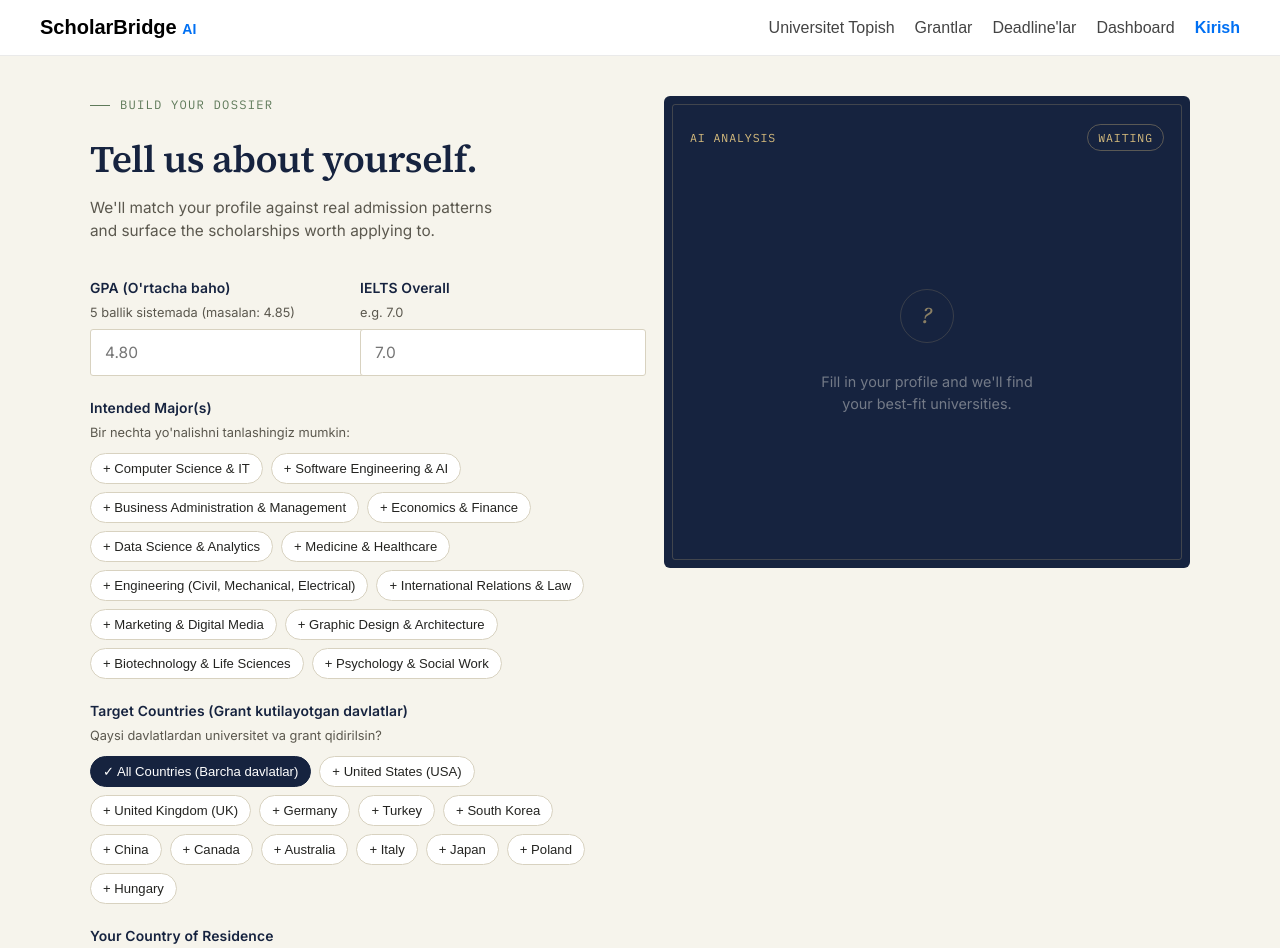
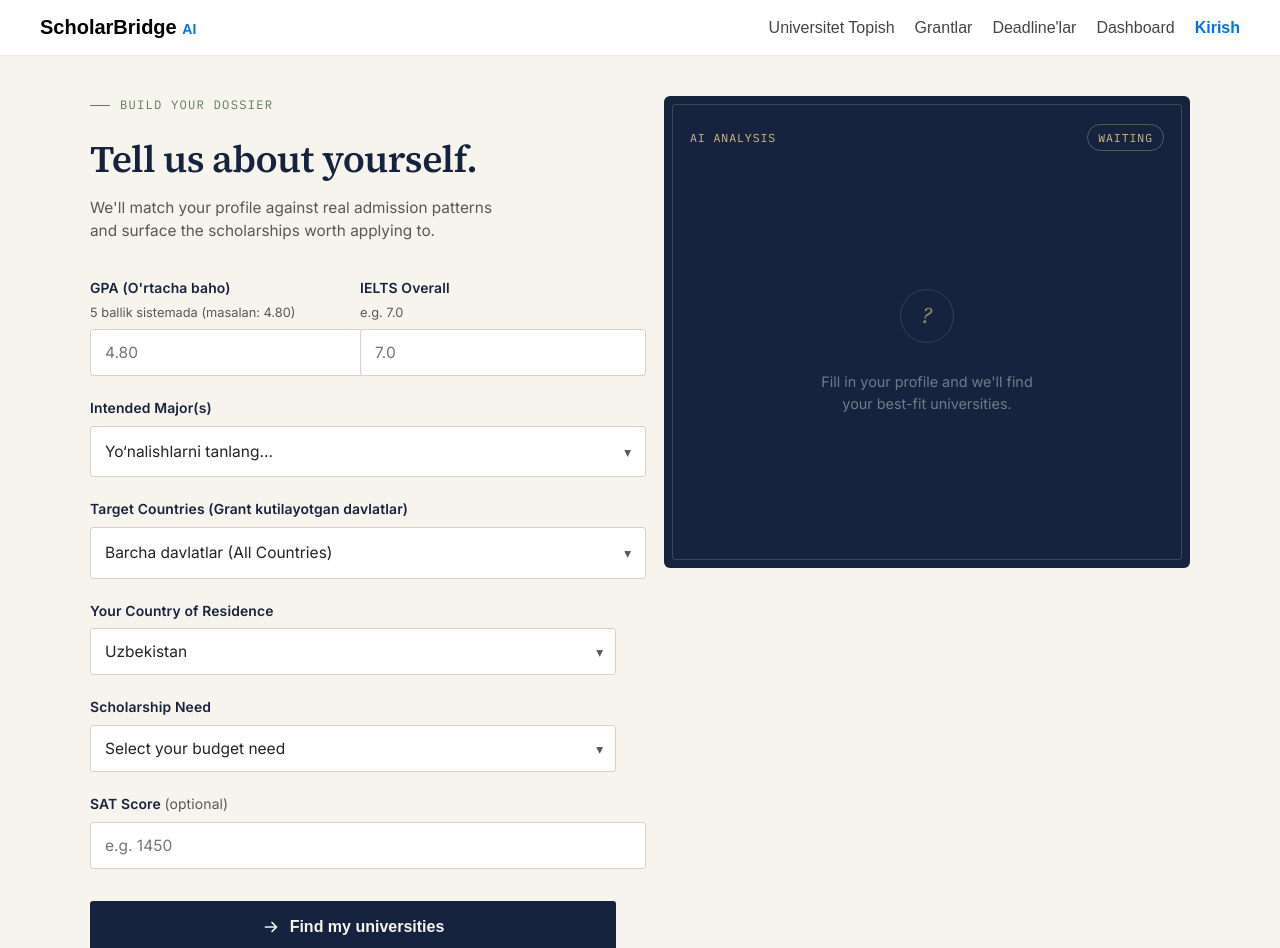
Before and after one commit to jamijomi344as-jpg/ScholarBridge, a Next.js app: page /find in a window 1280 px wide. Shown: the top 948 px of the page. Built offline with nearby package versions, Linux system fonts and the light colour scheme.

Commit message:
Update page.tsx

```diff
--- a/app/find/page.tsx
+++ b/app/find/page.tsx
@@ -1,8 +1,8 @@
 'use client';
 
-import { useState } from 'react';
+import { useState, useRef, useEffect } from 'react';
 
-// Jahon bo'yicha eng mashhur asosiy yo'nalishlar
+// Jahon bo'yicha asosiy va ommabop yo'nalishlar
 const MAJOR_OPTIONS = [
   'Computer Science & IT',
   'Software Engineering & AI',
@@ -18,21 +18,46 @@ const MAJOR_OPTIONS = [
   'Psychology & Social Work'
 ];
 
-// Target davlatlar ro'yxati
+// Rasmingizdagi to'liq alifbo tartibidagi davlatlar ro'yxati
 const COUNTRY_OPTIONS = [
-  'All Countries (Barcha davlatlar)',
-  'United States (USA)',
-  'United Kingdom (UK)',
-  'Germany',
-  'Turkey',
-  'South Korea',
-  'China',
-  'Canada',
-  'Australia',
-  'Italy',
-  'Japan',
-  'Poland',
-  'Hungary'
+  'Barcha davlatlar (All Countries)',
+  'Argentina',
+  'Eron',
+  'Avstriya',
+  'Ozarbayjon',
+  'Bahrayn',
+  'Bangladesh',
+  'Belgiya',
+  'Bruney',
+  'Chexiya',
+  'Daniya',
+  'Estoniya',
+  'Finlandiya',
+  'Gruziya',
+  'Vengriya',
+  'Irlandiya',
+  'Qirg‘iziston',
+  'Latviya',
+  'Marokash',
+  'Niderlandiya',
+  'Yangi Zelandiya',
+  'Norvegiya',
+  'Filippin',
+  'Polsha',
+  'Portugaliya',
+  'Qatar',
+  'Ruminiya',
+  'Ruanda',
+  'Singapur',
+  'Slovakiya',
+  'Ispaniya',
+  'Shvetsiya',
+  'Shveytsariya',
+  'Tailand',
+  'Ukraina',
+  'BAA',
+  'Tayvan',
+  'Yevropa'
 ];
 
 export default function FindPage() {
@@ -41,18 +66,39 @@ export default function FindPage() {
   const [errorMsg, setErrorMsg] = useState('');
   const [searched, setSearched] = useState(false);
 
-  // Dinamik forma holati
+  // Form inputlar
   const [gpa, setGpa] = useState('');
   const [ielts, setIelts] = useState('');
   const [sat, setSat] = useState('');
   const [userCountry, setUserCountry] = useState('Uzbekistan');
   const [budget, setBudget] = useState('');
 
-  // Bir nechta tanlash uchun masivlar
+  // Dropdown ochiq/yopiq holatlari
+  const [isMajorOpen, setIsMajorOpen] = useState(false);
+  const [isTargetOpen, setIsTargetOpen] = useState(false);
+
+  // Tanlangan qiymatlar
   const [selectedMajors, setSelectedMajors] = useState<string[]>([]);
-  const [selectedTargetCountries, setSelectedTargetCountries] = useState<string[]>(['All Countries (Barcha davlatlar)']);
+  const [selectedTargetCountries, setSelectedTargetCountries] = useState<string[]>(['Barcha davlatlar (All Countries)']);
 
-  // Yo'nalishlarni tanlash/o'chirish
+  const majorRef = useRef<HTMLDivElement>(null);
+  const targetRef = useRef<HTMLDivElement>(null);
+
+  // Tashqariga bosganda dropdownlarni yopish
+  useEffect(() => {
+    function handleClickOutside(event: MouseEvent) {
+      if (majorRef.current && !majorRef.current.contains(event.target as Node)) {
+        setIsMajorOpen(false);
+      }
+      if (targetRef.current && !targetRef.current.contains(event.target as Node)) {
+        setIsTargetOpen(false);
+      }
+    }
+    document.addEventListener('mousedown', handleClickOutside);
+    return () => document.removeEventListener('mousedown', handleClickOutside);
+  }, []);
+
+  // Yo'nalishlarni tanlash
   const toggleMajor = (major: string) => {
     if (selectedMajors.includes(major)) {
       setSelectedMajors(selectedMajors.filter((m) => m !== major));
@@ -61,22 +107,22 @@ export default function FindPage() {
     }
   };
 
-  // Target davlatlarni tanlash/o'chirish
+  // Target davlatlarni tanlash
   const toggleTargetCountry = (country: string) => {
-    if (country === 'All Countries (Barcha davlatlar)') {
-      setSelectedTargetCountries(['All Countries (Barcha davlatlar)']);
+    if (country === 'Barcha davlatlar (All Countries)') {
+      setSelectedTargetCountries(['Barcha davlatlar (All Countries)']);
       return;
     }
 
-    let updated = selectedTargetCountries.filter(c => c !== 'All Countries (Barcha davlatlar)');
+    let updated = selectedTargetCountries.filter((c) => c !== 'Barcha davlatlar (All Countries)');
     if (updated.includes(country)) {
-      updated = updated.filter(c => c !== country);
+      updated = updated.filter((c) => c !== country);
     } else {
       updated.push(country);
     }
 
     if (updated.length === 0) {
-      updated = ['All Countries (Barcha davlatlar)'];
+      updated = ['Barcha davlatlar (All Countries)'];
     }
     setSelectedTargetCountries(updated);
   };
@@ -85,7 +131,7 @@ export default function FindPage() {
     e.preventDefault();
 
     if (!gpa || !ielts || selectedMajors.length === 0 || !userCountry || !budget) {
-      alert("Iltimos, barcha majburiy maydonlarni to'ldiring hamda kamida bitta yo'nalishni tanlang.");
+      alert("Iltimos, barcha majburiy maydonlarni to'ldiring va kamida bitta yo'nalishni tanlang.");
       return;
     }
 
@@ -99,7 +145,7 @@ export default function FindPage() {
         method: 'POST',
         headers: { 'Content-Type': 'application/json' },
         body: JSON.stringify({
-          schoolGrade: gpa, // 5 ballik baho
+          schoolGrade: gpa,
           ielts: ielts,
           sat: sat,
           majors: selectedMajors,
@@ -150,7 +196,7 @@ export default function FindPage() {
               <div className="two-col">
                 <div className="field">
                   <label htmlFor="gpa">GPA (O'rtacha baho)</label>
-                  <span className="hint">5 ballik sistemada (masalan: 4.85)</span>
+                  <span className="hint">5 ballik sistemada (masalan: 4.80)</span>
                   <input
                     type="number"
                     id="gpa"
@@ -180,51 +226,79 @@ export default function FindPage() {
                 </div>
               </div>
 
-              {/* YO'NALISH TANLASH (MULTI-SELECT PILLS) */}
-              <div className="field">
+              {/* YO'NALISH TANLASH (CUSTOM DROPDOWN) */}
+              <div className="field" ref={majorRef}>
                 <label>Intended Major(s)</label>
-                <span className="hint">Bir nechta yo'nalishni tanlashingiz mumkin:</span>
-                <div className="pills-container">
+                <div className="custom-dropdown-wrap">
+                  <div
+                    className={`dropdown-trigger ${isMajorOpen ? 'active' : ''}`}
+                    onClick={() => setIsMajorOpen(!isMajorOpen)}
+                  >
+                    <span>
+                      {selectedMajors.length === 0
+                        ? 'Yo‘nalishlarni tanlang...'
+                        : `${selectedMajors.length} ta yo‘nalish tanlandi`}
+                    </span>
+                    <span className="arrow">▾</span>
+                  </div>
+
+                  {isMajorOpen && (
+                    <div className="dropdown-menu">
                       {MAJOR_OPTIONS.map((major) => {
-                    const isSelected = selectedMajors.includes(major);
+                        const checked = selectedMajors.includes(major);
                         return (
-                      <button
-                        type="button"
-                        key={major}
-                        className={`pill-btn ${isSelected ? 'active' : ''}`}
-                        onClick={() => toggleMajor(major)}
-                      >
-                        {isSelected ? '✓ ' : '+ '}
-                        {major}
-                      </button>
+                          <label key={major} className="dropdown-item">
+                            <input
+                              type="checkbox"
+                              checked={checked}
+                              onChange={() => toggleMajor(major)}
+                            />
+                            <span>{major}</span>
+                          </label>
                         );
                       })}
                     </div>
+                  )}
+                </div>
               </div>
 
-              {/* TARGET DAVLATLARNI TANLASH (MULTI-SELECT PILLS) */}
-              <div className="field">
+              {/* TARGET DAVLATLARNI TANLASH (RASMINGIZDAGI BARCHA DAVLATLAR) */}
+              <div className="field" ref={targetRef}>
                 <label>Target Countries (Grant kutilayotgan davlatlar)</label>
-                <span className="hint">Qaysi davlatlardan universitet va grant qidirilsin?</span>
-                <div className="pills-container">
+                <div className="custom-dropdown-wrap">
+                  <div
+                    className={`dropdown-trigger ${isTargetOpen ? 'active' : ''}`}
+                    onClick={() => setIsTargetOpen(!isTargetOpen)}
+                  >
+                    <span>
+                      {selectedTargetCountries.length === 0
+                        ? 'Davlatlarni tanlang...'
+                        : selectedTargetCountries.join(', ')}
+                    </span>
+                    <span className="arrow">▾</span>
+                  </div>
+
+                  {isTargetOpen && (
+                    <div className="dropdown-menu scrollable">
                       {COUNTRY_OPTIONS.map((country) => {
-                    const isSelected = selectedTargetCountries.includes(country);
+                        const checked = selectedTargetCountries.includes(country);
                         return (
-                      <button
-                        type="button"
-                        key={country}
-                        className={`pill-btn ${isSelected ? 'active' : ''}`}
-                        onClick={() => toggleTargetCountry(country)}
-                      >
-                        {isSelected ? '✓ ' : '+ '}
-                        {country}
-                      </button>
+                          <label key={country} className="dropdown-item">
+                            <input
+                              type="checkbox"
+                              checked={checked}
+                              onChange={() => toggleTargetCountry(country)}
+                            />
+                            <span>{country}</span>
+                          </label>
                         );
                       })}
                     </div>
+                  )}
+                </div>
               </div>
 
-              {/* USER NATIVE COUNTRY */}
+              {/* USER RESIDENCE COUNTRY */}
               <div className="field">
                 <label htmlFor="userCountry">Your Country of Residence</label>
                 <div className="select-wrap">
@@ -528,33 +602,81 @@ export default function FindPage() {
           box-shadow: 0 0 0 3px rgba(22, 35, 63, 0.1);
         }
 
-        .pills-container {
-          display: flex;
-          flex-wrap: wrap;
-          gap: 8px;
-          margin-top: 4px;
+        /* CUSTOM DROPDOWN STYLES */
+        .custom-dropdown-wrap {
+          position: relative;
+          width: 100%;
         }
 
-        .pill-btn {
+        .dropdown-trigger {
+          width: 100%;
+          padding: 13px 14px;
+          border: 1.5px solid var(--rule);
+          border-radius: 3px;
+          background: white;
+          color: var(--ink);
+          font-size: 0.97rem;
+          display: flex;
+          justify-content: space-between;
+          align-items: center;
+          cursor: pointer;
+          user-select: none;
+          white-space: nowrap;
+          overflow: hidden;
+          text-overflow: ellipsis;
+        }
+
+        .dropdown-trigger.active {
+          border-color: var(--navy);
+          box-shadow: 0 0 0 3px rgba(22, 35, 63, 0.1);
+        }
+
+        .dropdown-trigger .arrow {
+          color: var(--ink-soft);
+          font-size: 0.85rem;
+          margin-left: 10px;
+        }
+
+        .dropdown-menu {
+          position: absolute;
+          top: calc(100% + 4px);
+          left: 0;
+          right: 0;
           background: white;
           border: 1.5px solid var(--rule);
-          color: var(--ink);
-          padding: 7px 12px;
-          border-radius: 20px;
-          font-size: 0.82rem;
-          font-weight: 500;
-          cursor: pointer;
-          transition: all 0.15s ease;
+          border-radius: 3px;
+          box-shadow: 0 10px 25px rgba(0, 0, 0, 0.1);
+          z-index: 100;
+          display: flex;
+          flex-direction: column;
+          padding: 6px 0;
         }
 
-        .pill-btn:hover {
-          border-color: var(--navy);
+        .dropdown-menu.scrollable {
+          max-height: 220px;
+          overflow-y: auto;
         }
 
-        .pill-btn.active {
-          background: var(--navy);
-          color: white;
-          border-color: var(--navy);
+        .dropdown-item {
+          display: flex;
+          align-items: center;
+          gap: 10px;
+          padding: 10px 14px;
+          font-size: 0.92rem;
+          color: var(--ink);
+          cursor: pointer;
+          transition: background 0.15s ease;
+        }
+
+        .dropdown-item:hover {
+          background: var(--paper-2);
+        }
+
+        .dropdown-item input[type='checkbox'] {
+          width: 16px;
+          height: 16px;
+          accent-color: var(--navy);
+          cursor: pointer;
         }
 
         .select-wrap {
```
Lines whose indentation alone changed are shown as unchanged.
